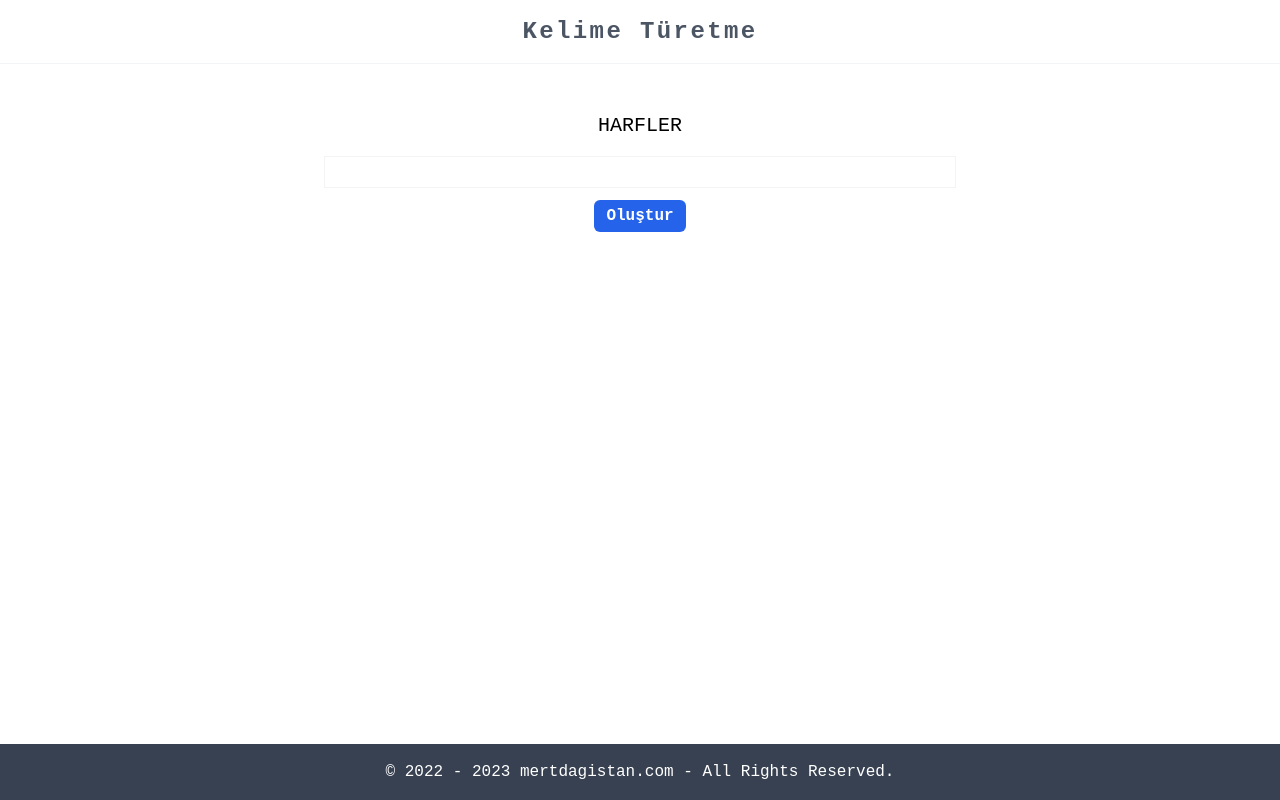
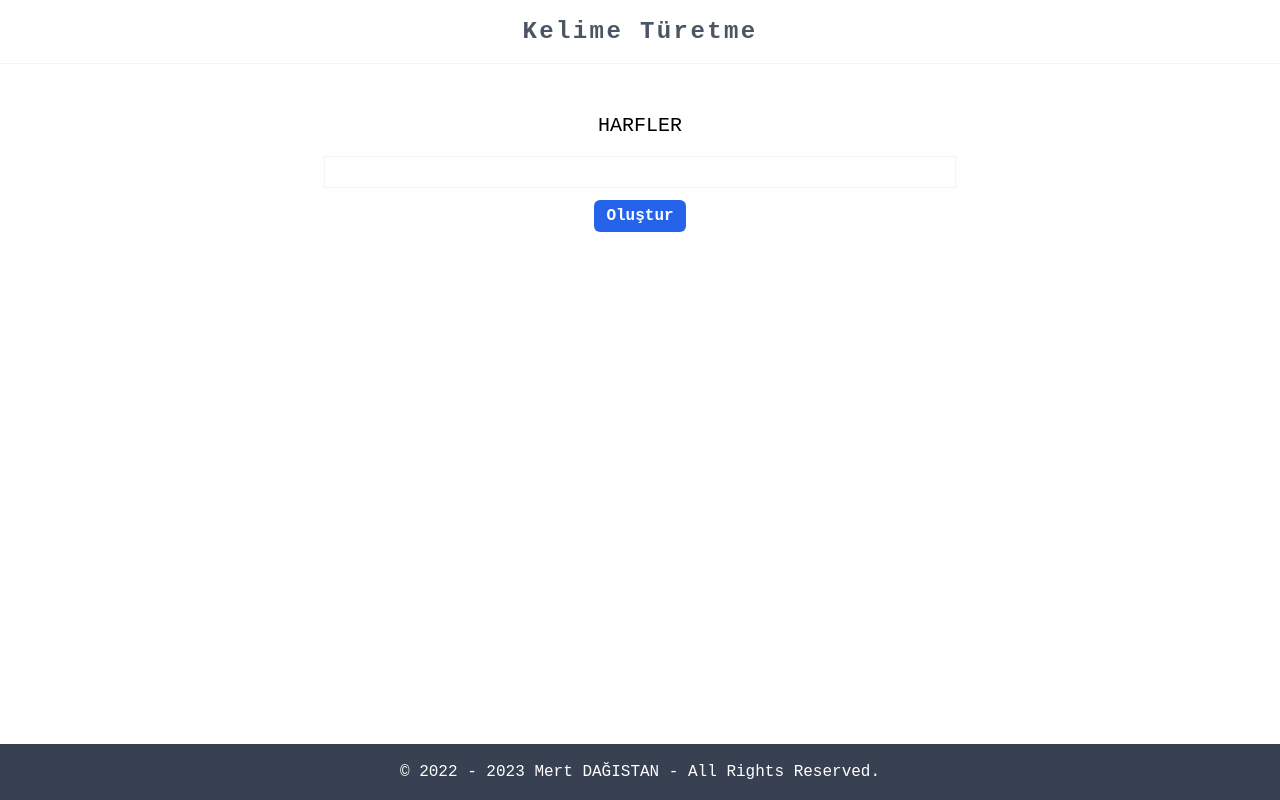
Before and after one commit to mertdagistan/Construct-Turkish-words-from-letters, a Next.js app: page / in a window 1280 px wide. Built offline with nearby package versions, Linux system fonts and the light colour scheme.

Commit message:
add link to the footer

```diff
--- a/components/footer.js
+++ b/components/footer.js
@@ -2,7 +2,11 @@ function Footer() {
   return (
     <footer className="fixed bottom-0 left-0 right-0 h-14 bg-gray-700 flex items-center justify-center">
       <p className="text-white px-3 text-center">
-        © 2022 - 2023 mertdagistan.com - All Rights Reserved.
+        © 2022 - 2023{" "}
+        <a href="https://mertdagistan.com" target="_blank">
+          Mert DAĞISTAN
+        </a>{" "}
+        - All Rights Reserved.
       </p>
     </footer>
   );
```
